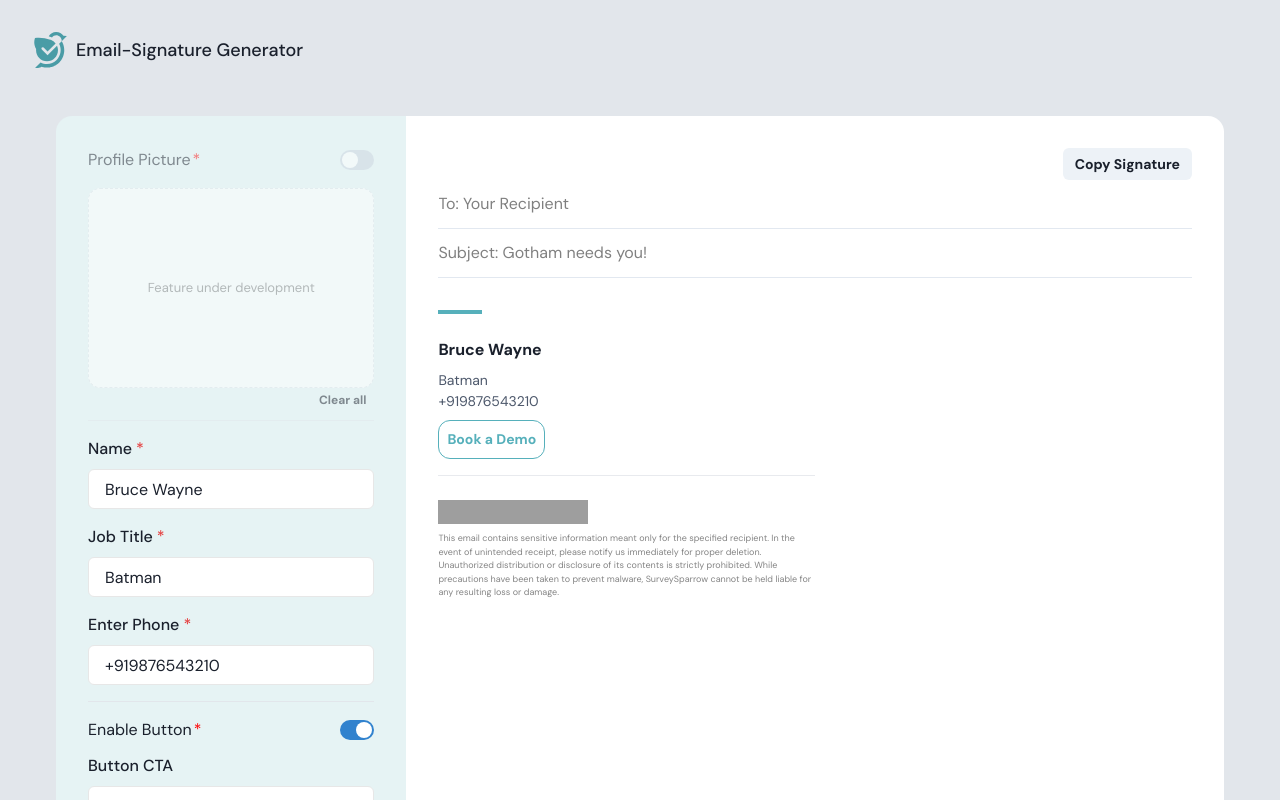
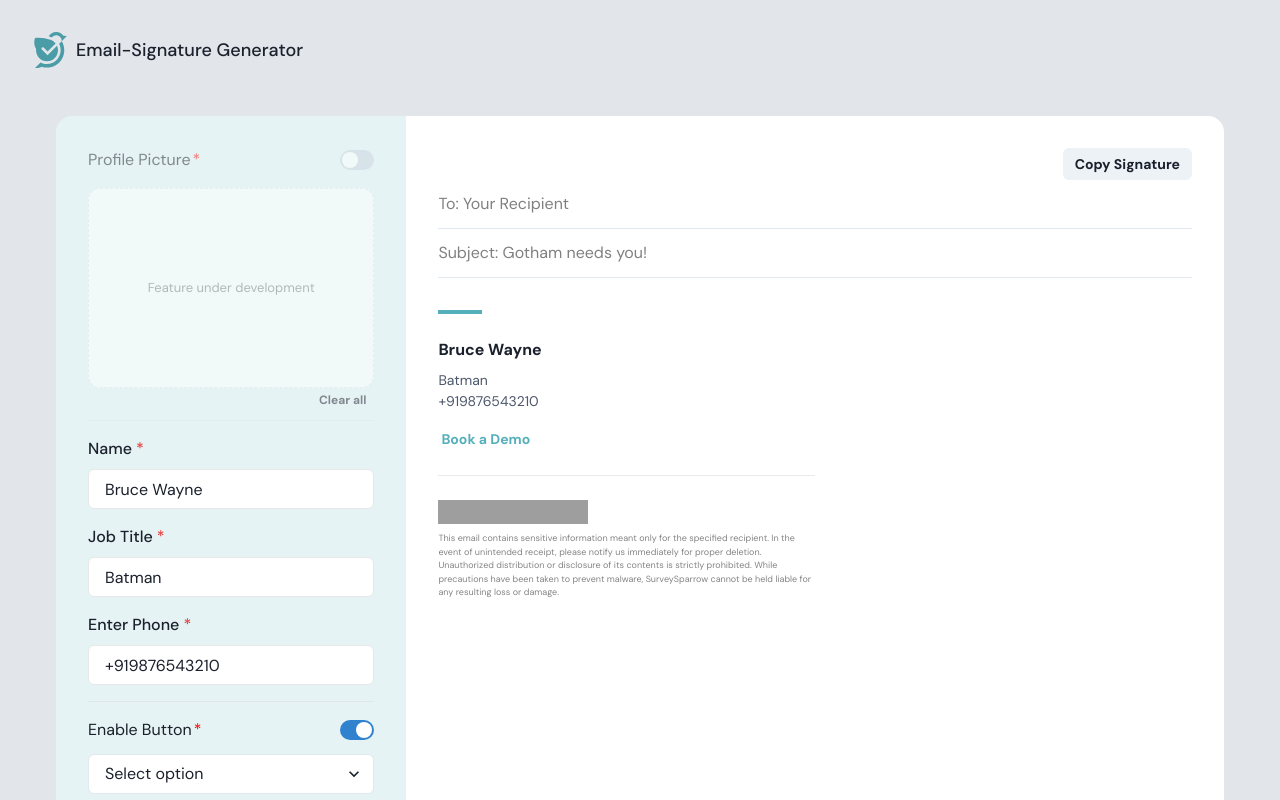
Before and after one commit to meenakshi-ss/e-signature, a Next.js app: page /signature-generator in a window 1280 px wide. Both pictures are taken after a click on the label 357 px from the left and 730 px from the top of the page. Shown: the top 800 px of the page. Built offline with nearby package versions, Linux system fonts and the light colour scheme; grey boxes are pictures that could not be loaded.

Commit message:
btn cta input changed to dropdown

```diff
--- a/components/DetailsSide.tsx
+++ b/components/DetailsSide.tsx
@@ -8,6 +8,7 @@ import {
   Switch,
   Text,
   VStack,
+  Select,
 } from "@chakra-ui/react";
 import React from "react";
 import ImageDropzone from "./ImageDropzone";
@@ -115,7 +116,7 @@ const DetailsSide: React.FC<DetailsSideProps> = ({
       </Flex>
       {enableContactUs && (
         <Flex flexDirection="column" gap="12px" marginTop={"12px"}>
-          <FormControl>
+          {/* <FormControl>
             <FormLabel>Button CTA</FormLabel>
             <Input
               borderColor={"#E7E7E7"}
@@ -123,7 +124,18 @@ const DetailsSide: React.FC<DetailsSideProps> = ({
               value={contactCTA}
               onChange={(e) => setContactCTA(e.target.value)}
             />
-          </FormControl>
+          </FormControl> */}
+          <Select
+            placeholder="Select option"
+            background="white"
+            onChange={(e) => setContactCTA(e.target.value)}
+          >
+            <option value="Book a demo">Book a demo</option>
+            <option value="Let&apos;s connect">Let&apos;s connect</option>
+            <option value="Book a call">Book a call</option>
+            <option value="Schedule a call">Schedule a call</option>
+            <option value="Request demo">Request demo</option>
+          </Select>
           <FormControl>
             <FormLabel>CTA link</FormLabel>
             <Input
--- a/components/PreviewSide.tsx
+++ b/components/PreviewSide.tsx
@@ -135,22 +135,24 @@ const PreviewSide: React.FC<PreviewSideProps> = ({
                     {phoneNumber}
                   </p>
                   {enableContactUs && (
-                    <button
-                      type="button"
-                      onClick={() => (window.location.href = contactContent)}
+                    <a
+                      href={contactContent}
                       style={{
                         fontSize: "14px",
-                        padding: "8px",
+                        padding: "8px 8px 8px 2px",
                         borderRadius: "12px",
                         marginTop: "8px",
                         color: "#56B0BB",
                         fontWeight: 700,
-                        border: "1px solid #56B0BB",
+                        border: "1px solid transparent",
                         background: "white",
+                        textDecoration: "none",
+                        display: "inline-block",
+                        cursor: 'pointer'
                       }}
                     >
                       {contactCTA}
-                    </button>
+                    </a>
                   )}
                 </td>
               </tr>
```
